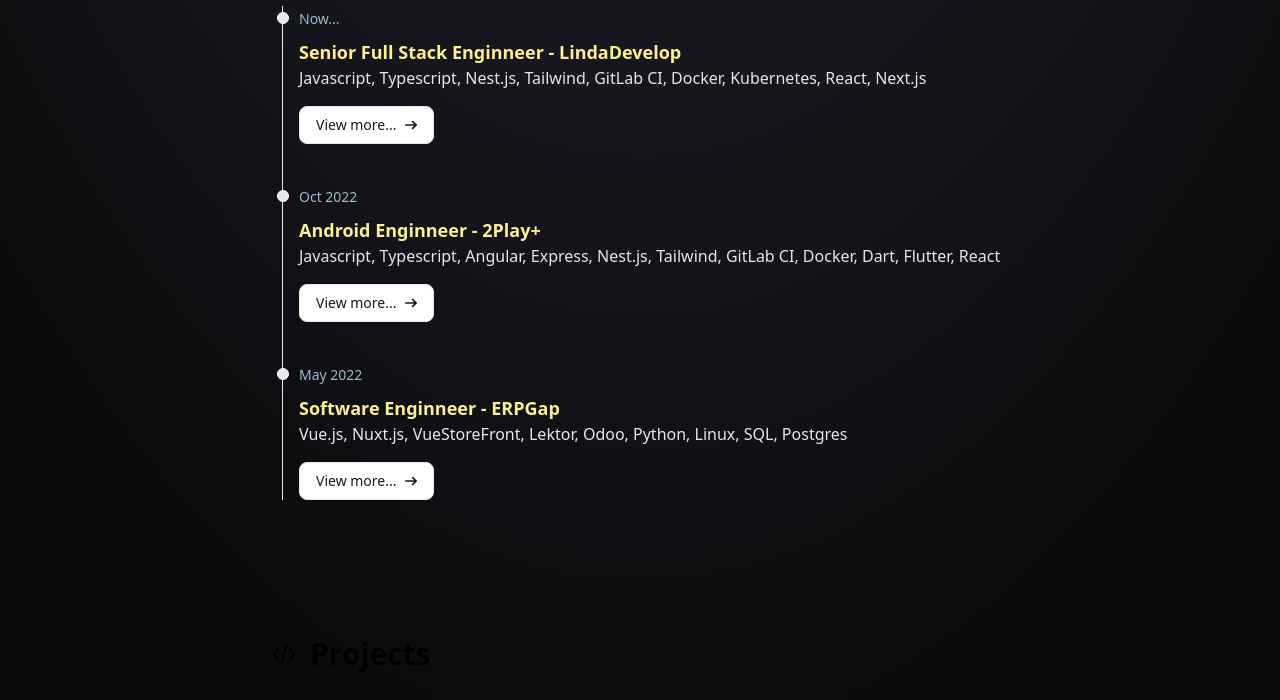
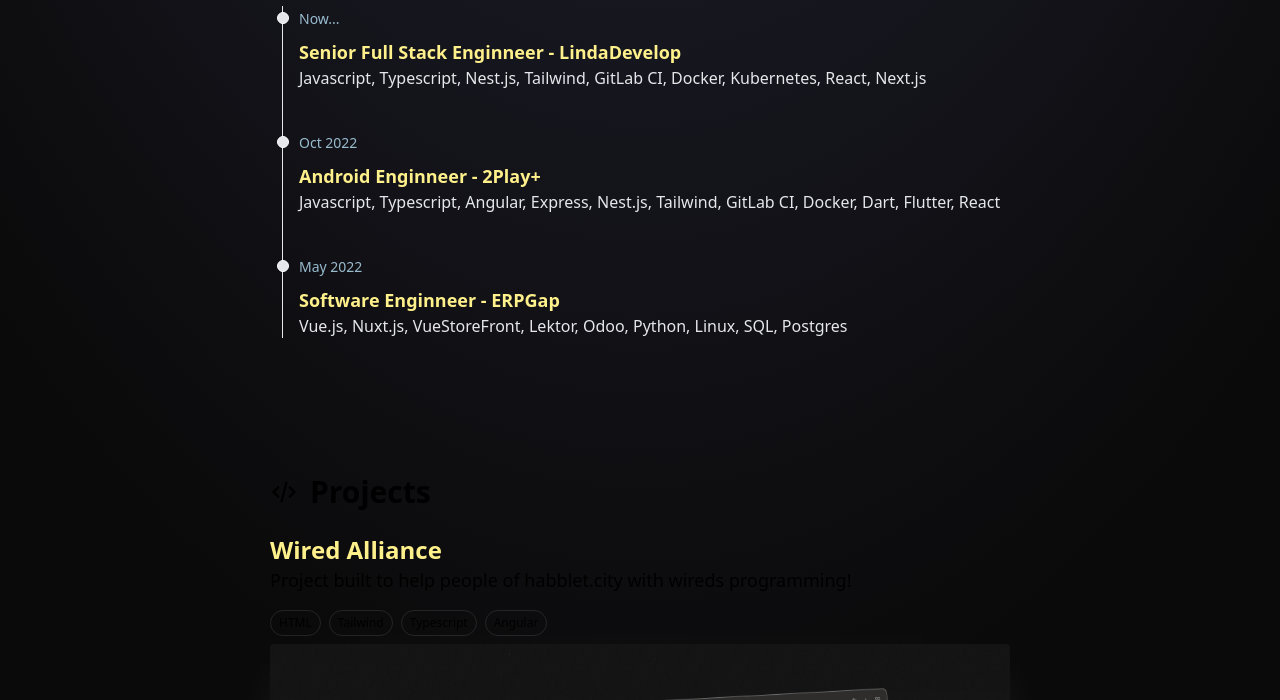
Before and after one commit to rodrigofplourenco/portfolio, an Astro site: page / in a window 1280 px wide. Shown: the part 744-1444 px from the top of the page. Built offline with nearby package versions, Linux system fonts and the light colour scheme; Astro itself is replaced by a stand-in of ours.

Commit message:
[IMP] Removed view more on experiences

```diff
--- a/src/components/Experience.astro
+++ b/src/components/Experience.astro
@@ -6,19 +6,16 @@
       date: 'Now...',
       title: 'Senior Full Stack Enginneer - LindaDevelop',
       description: 'Javascript, Typescript, Nest.js, Tailwind, GitLab CI, Docker, Kubernetes, React, Next.js',
-      link: '#'
     },
     {
       date: 'Oct 2022',
       title: 'Android Enginneer - 2Play+',
       description: 'Javascript, Typescript, Angular, Express, Nest.js, Tailwind, GitLab CI, Docker, Dart, Flutter, React',
-      link: '#'
     },
     {
       date: 'May 2022',
       title: 'Software Enginneer - ERPGap',
       description: 'Vue.js, Nuxt.js, VueStoreFront, Lektor, Odoo, Python, Linux, SQL, Postgres',
-      link: '#'
     }
   ]
 ---
--- a/src/components/ExperienceItem.astro
+++ b/src/components/ExperienceItem.astro
@@ -3,7 +3,6 @@
   date: string;
   title: string;
   description: string;
-  link?: string;
 }
 
 const { title, description, link, date } = Astro.props;
@@ -23,28 +22,3 @@
 <p class="mb-4 text-base font-normal text-gray-200 text-balance">
   {description}
 </p>
-{
-  link && (
-    <a
-      href={link}
-      class="inline-flex items-center px-4 py-2 text-sm font-medium text-gray-900 bg-white border border-gray-200 rounded-lg hover:bg-gray-100 hover:text-blue-700 focus:z-10 focus:ring-4 focus:outline-none focus:ring-gray-100 focus:text-blue-700 dark:bg-gray-800 dark:text-gray-400 dark:border-gray-600 dark:hover:text-white dark:hover:bg-gray-700 dark:focus:ring-gray-700"
-    >
-      View more...
-      <svg
-        class="w-3 h-3 ms-2 rtl:rotate-180"
-        aria-hidden="true"
-        xmlns="http://www.w3.org/2000/svg"
-        fill="none"
-        viewBox="0 0 14 10"
-      >
-        <path
-          stroke="currentColor"
-          stroke-linecap="round"
-          stroke-linejoin="round"
-          stroke-width="2"
-          d="M1 5h12m0 0L9 1m4 4L9 9"
-        />
-      </svg>
-    </a>
-  )
-}
```
